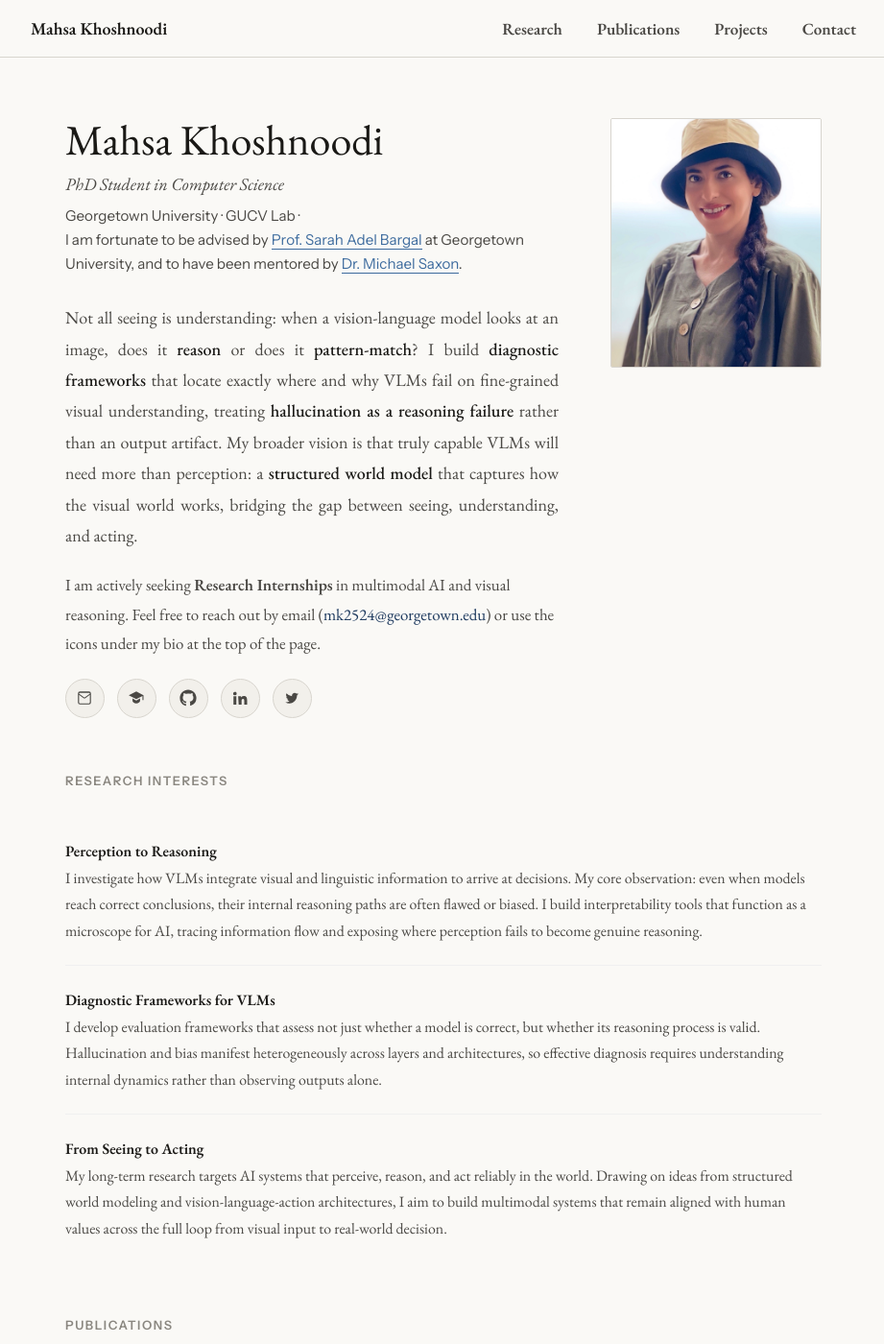
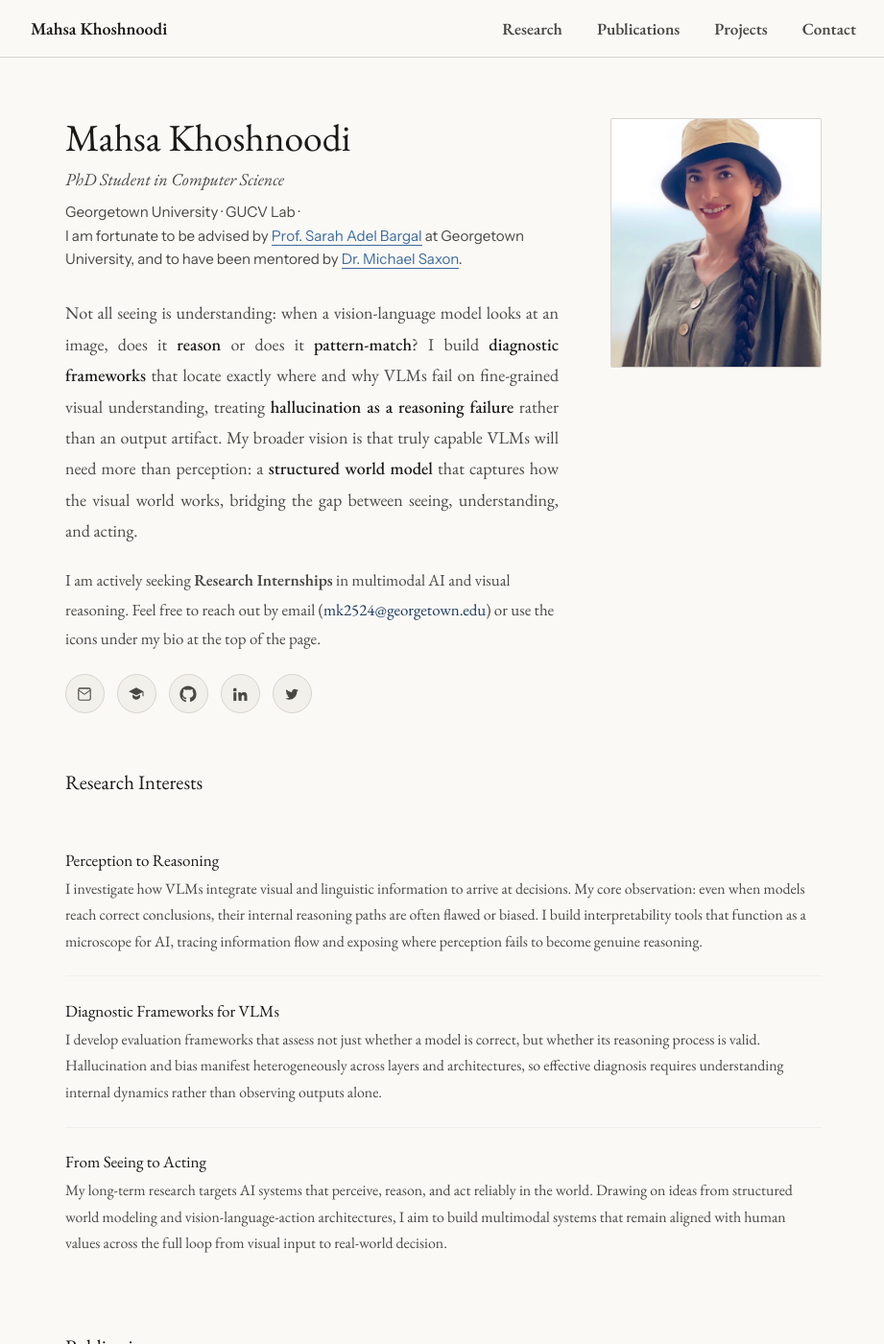
Before and after one commit to Arenaa/arenaa.github.io, a Jekyll site: the page index.html, which Jekyll copies as it is, in a window 1280 px wide and 1400 px high. Shown: the whole window at 96% size, without its empty margins (178-1099 px from the left). Built offline with Jekyll 4.4.1, drawn with Linux system fonts in a browser that asks for light colours.

Commit message:
Use lighter serif headlines at a smaller size.
Section and publication titles use normal weight EB Garamond instead of semibold uppercase sans-serif.

Co-authored-by: Cursor <cursoragent@cursor.com>

```diff
--- a/index.html
+++ b/index.html
@@ -91,7 +91,7 @@ a:hover { border-bottom-color: var(--accent-mid); }
 }
 .hero-text h1 {
   font-family: var(--serif);
-  font-size: 2.45rem;
+  font-size: 2.2rem;
   font-weight: 400;
   color: var(--ink);
   margin-bottom: 0.35rem;
@@ -185,12 +185,12 @@ section {
 }
 
 .section-title {
-  font-family: var(--sans);
-  font-size: 0.72rem;
-  font-weight: 600;
-  letter-spacing: 0.12em;
-  text-transform: uppercase;
-  color: var(--ink-muted);
+  font-family: var(--serif);
+  font-size: 1.15rem;
+  font-weight: 400;
+  letter-spacing: 0;
+  text-transform: none;
+  color: var(--ink);
   margin-bottom: 1.5rem;
   display: flex;
   align-items: center;
@@ -206,8 +206,9 @@ section {
 }
 .research-item:last-child { border-bottom: none; }
 .research-item h3 {
-  font-size: 0.88rem;
-  font-weight: 600;
+  font-family: var(--serif);
+  font-size: 0.95rem;
+  font-weight: 400;
   color: var(--ink);
   margin-bottom: 0;
 }
@@ -262,8 +263,8 @@ section {
 
 .pub-title {
   font-family: var(--serif);
-  font-size: 1.1rem;
-  font-weight: 500;
+  font-size: 1rem;
+  font-weight: 400;
   color: var(--ink);
   line-height: 1.35;
 }
```
Also changed, not shown: projects.html (+5 -5 lines).
